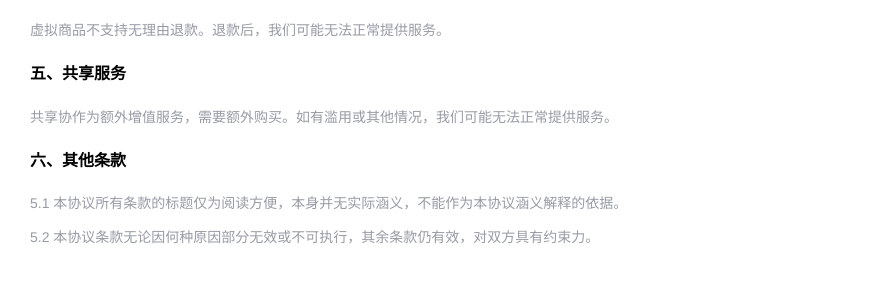
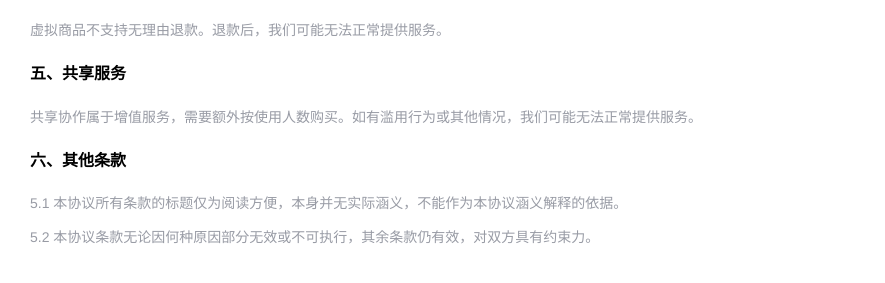
Before and after one commit to vanemu/vanemu.github.io, a Jekyll site: the page gql_service.html, which Jekyll copies as it is, in a window 1280 px wide. Shown: the part 398-681 px from the top of the page, without its empty margins (0-885 px from the left). Built offline with Jekyll 4.4.1, drawn with Linux system fonts in a browser that asks for light colours.

Commit message:
Update gql_service.html

```diff
--- a/gql_service.html
+++ b/gql_service.html
@@ -47,7 +47,7 @@
     <h4>四、会员服务</h4>
     <p>虚拟商品不支持无理由退款。退款后，我们可能无法正常提供服务。</p>
     <h4>五、共享服务</h4>
-    <p>共享协作为额外增值服务，需要额外购买。如有滥用或其他情况，我们可能无法正常提供服务。</p>
+    <p>共享协作属于增值服务，需要额外按使用人数购买。如有滥用行为或其他情况，我们可能无法正常提供服务。</p>
     <h4>六、其他条款</h4>
     <p>5.1 本协议所有条款的标题仅为阅读方便，本身并无实际涵义，不能作为本协议涵义解释的依据。</p>
     <p>5.2 本协议条款无论因何种原因部分无效或不可执行，其余条款仍有效，对双方具有约束力。</p>
```
